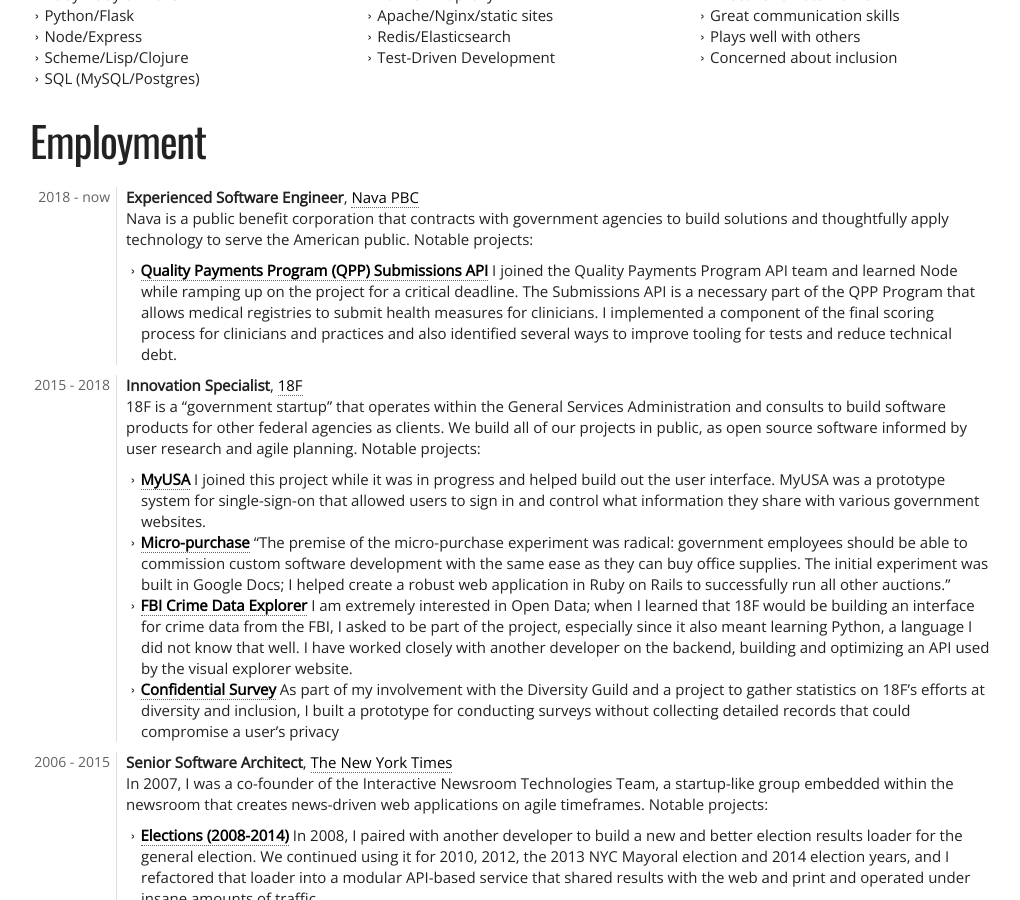
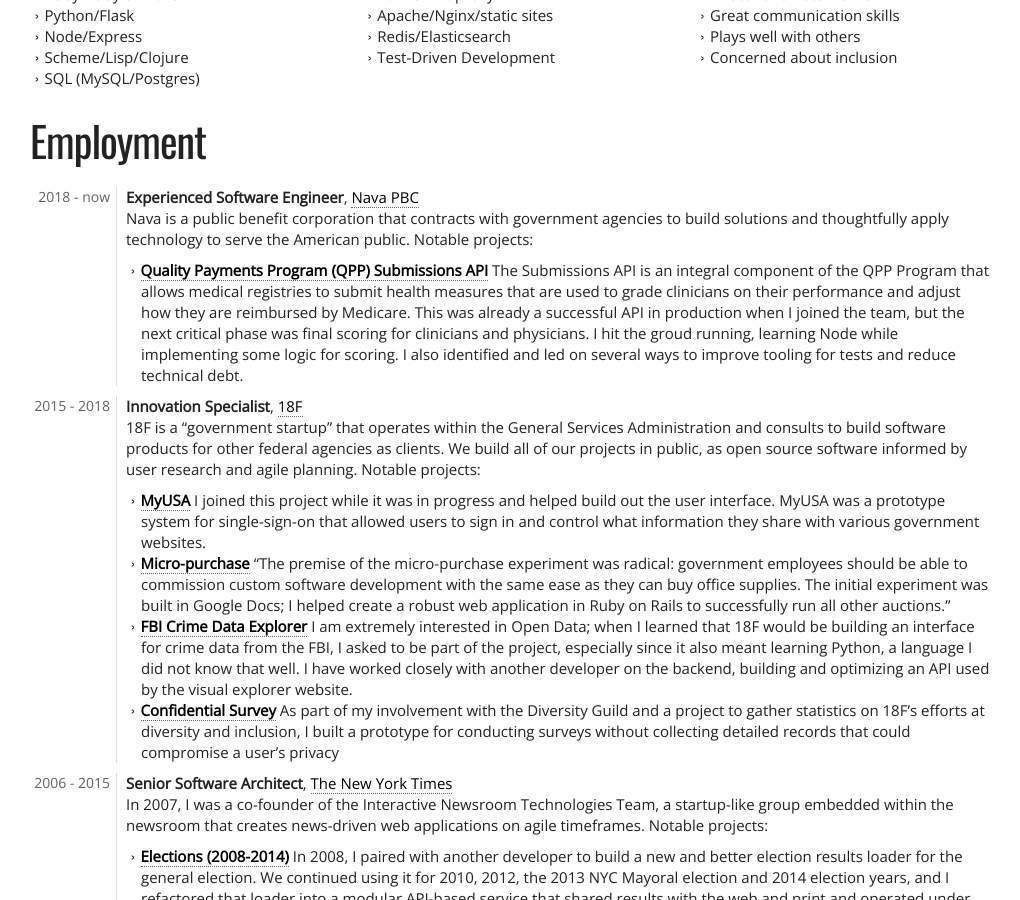
Before and after one commit to harrisj/harrisj.github.io, a Jekyll site: the page built from index.html, in a window 1280 px wide and 900 px high, scrolled down 570 px. Shown: the whole window, without its empty margins (130-1150 px from the left). Built offline with Jekyll 4.4.1, drawn with Linux system fonts in a browser that asks for light colours; nearby versions of some CDN libraries.

Commit message:
Language tweak

```diff
--- a/_data/cv.yml
+++ b/_data/cv.yml
@@ -32,14 +32,16 @@
       - title: Quality Payments Program (QPP) Submissions API
         link: https://qpp.cms.gov/developers
         description: >-
-          I joined the Quality Payments Program API team and learned
-          Node while ramping up on the project for a critical
-          deadline. The Submissions API is a necessary part of the QPP
-          Program that allows medical registries to submit health
-          measures for clinicians. I implemented a component of the
-          final scoring process for clinicians and practices and also
-          identified several ways to improve tooling for tests and
-          reduce technical debt.
+          The Submissions API is an integral component of the QPP Program
+          that allows medical registries to submit health measures
+          that are used to grade clinicians on their performance and
+          adjust how they are reimbursed by Medicare.  This was
+          already a successful API in production when I joined the
+          team, but the next critical phase was final scoring for
+          clinicians and physicians. I hit the groud running, learning
+          Node while implementing some logic for scoring. I also
+          identified and led on several ways to improve tooling for
+          tests and reduce technical debt.
   - company: 18F
     link: https://18f.gsa.gov/
     title: Innovation Specialist
```
